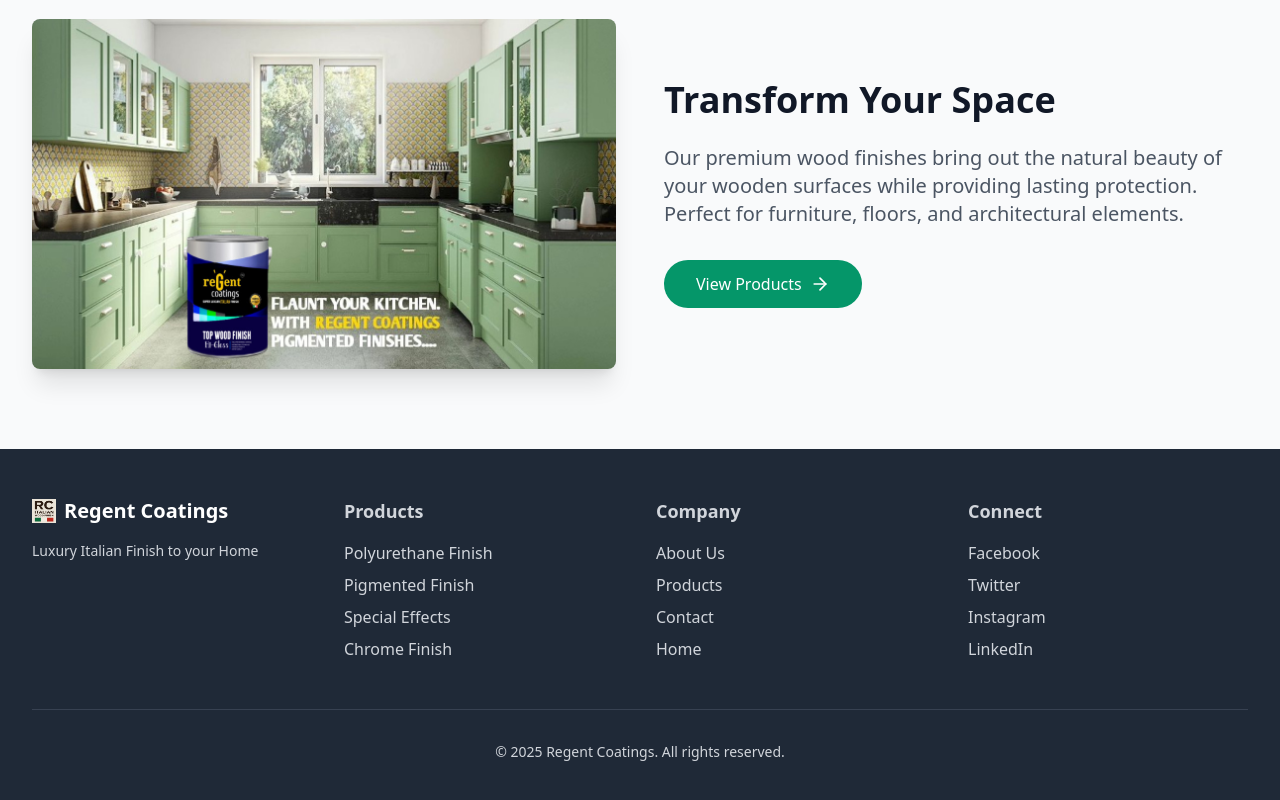
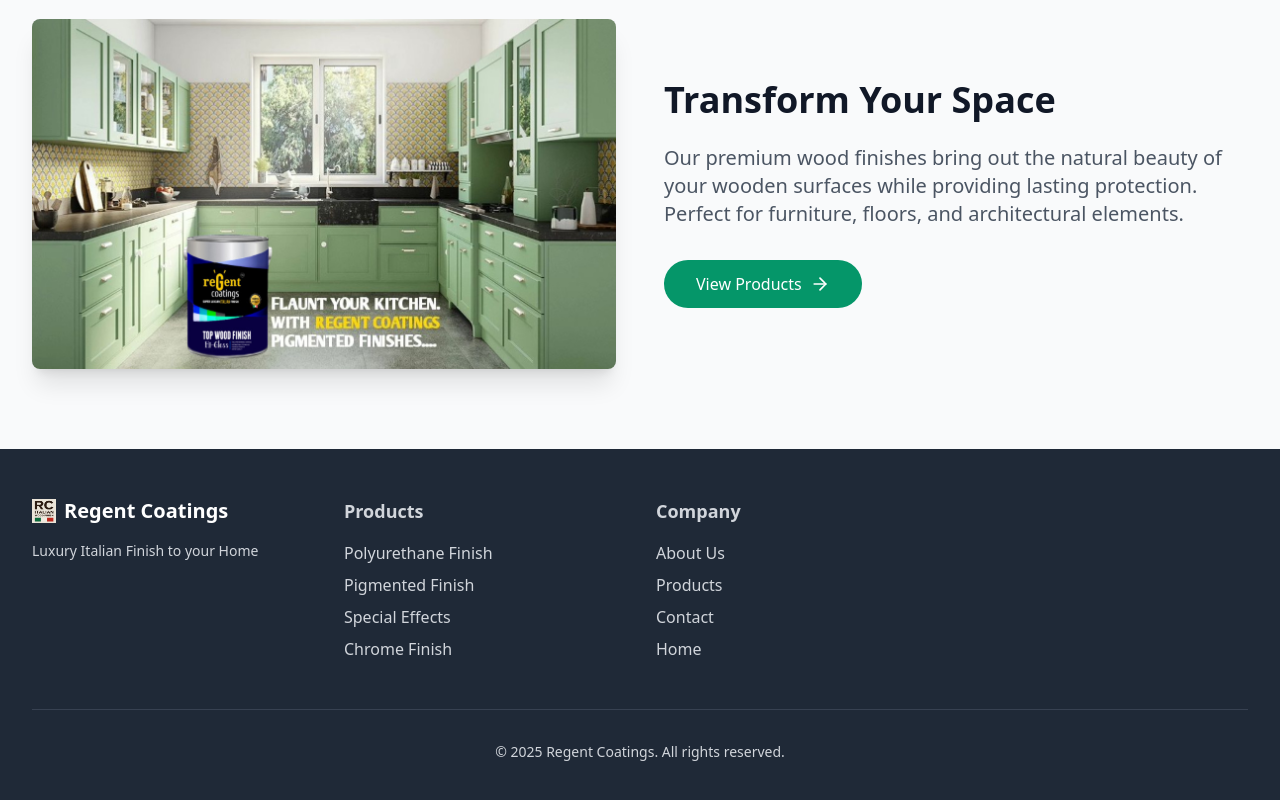
Before and after one commit to RohanGarg786/Regent_Coating, a React (Vite) app: page / in a window 1280 px wide. Shown: the part 2513-3313 px from the top of the page. Built offline with nearby package versions, Linux system fonts and the light colour scheme.

Commit message:
fix: navigation in homepage

```diff
--- a/index.html
+++ b/index.html
@@ -7,12 +7,7 @@
     <title>Regent Coatings</title>
     <meta
       name="description"
-      content="REGENT ACR EST TX 5303
-    POLYURETHANE ACRY. CLEAR SEALER  RC 090
-    REGENT UREPAC 30 TIX
-    POLYURETHANE ACRY. MATT TOPCOAT
-    REGENT ACR EST BIANCO
-    POLYURETHANE ACRY. WHITE SEALER
+      content="PU LUXURY ITALIAN WOOD FINISH. TRUSTED BY MILLIONS OF CUSTOMERS WORLDWIDE.
     ."
     />
     <meta
@@ -20,6 +15,18 @@
       content="Regentcoating , regent , regentcoatings , Regentcoatings , regent coating , coatings , polish , Italy , regent polish "
     />
     <meta name="robots" content="index, follow" />
+    <!-- Open Graph Meta Tags -->
+    <meta
+      property="og:title"
+      content="ReGent Coatings - Premium Wood Finishes"
+    />
+    <meta
+      property="og:description"
+      content="PU LUXURY ITALIAN WOOD FINISH. TRUSTED BY MILLIONS OF CUSTOMERS WORLDWIDE."
+    />
+    <meta property="og:image" content="public/Logo.png" />
+    <meta property="og:url" content="https://www.regentcoatings.in/" />
+    <meta property="og:type" content="website" />
   </head>
   <body>
     <div id="root"></div>
--- a/src/components/Footer.tsx
+++ b/src/components/Footer.tsx
@@ -82,31 +82,6 @@
             </li>
           </ul>
         </div>
-        <div>
-          <h3 className="text-lg font-semibold mb-4">Connect</h3>
-          <ul className="space-y-2">
-            <li>
-              <a href="#" className="hover:text-white transition-colors">
-                Facebook
-              </a>
-            </li>
-            <li>
-              <a href="#" className="hover:text-white transition-colors">
-                Twitter
-              </a>
-            </li>
-            <li>
-              <a href="#" className="hover:text-white transition-colors">
-                Instagram
-              </a>
-            </li>
-            <li>
-              <a href="#" className="hover:text-white transition-colors">
-                LinkedIn
-              </a>
-            </li>
-          </ul>
-        </div>
       </div>
       <div className="border-t border-gray-700 mt-12 pt-8 text-sm text-center">
         <p>&copy; 2025 Regent Coatings. All rights reserved.</p>
--- a/src/pages/HomePage.tsx
+++ b/src/pages/HomePage.tsx
@@ -122,7 +122,7 @@
             </p>
             <div className="flex space-x-4">
               <Link
-                to="/products"
+                to="/about"
                 className="text-white px-8 py-3 rounded-full button-hover flex items-center animate-fade-in"
                 style={{ backgroundColor: "#8B4513" }}
               >
```
Also changed, not shown: 1 other file (tests, documents, lock files or other folders).
